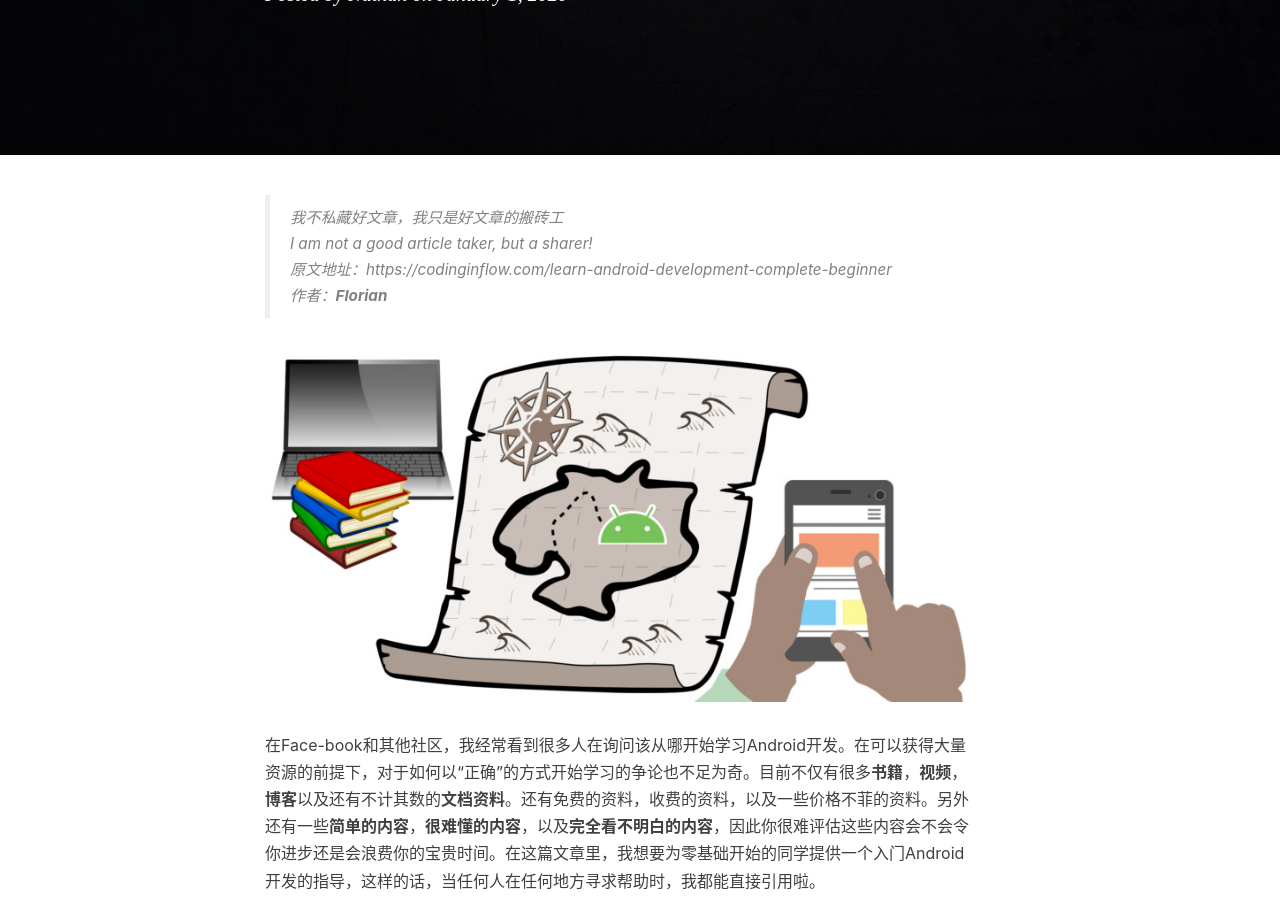
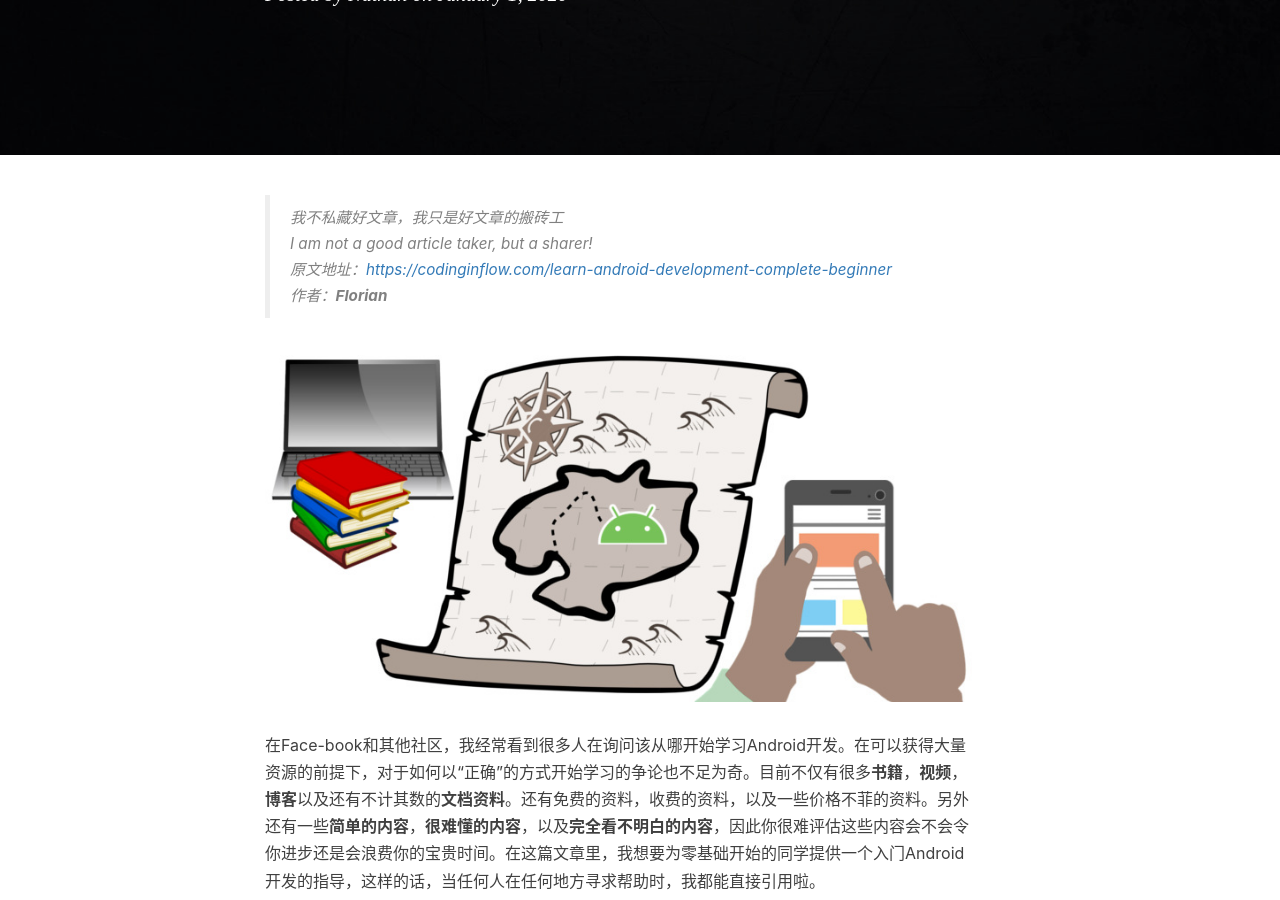
Before and after one commit to Nathan-Feng/Nathan-Feng.github.io, a Jekyll site: the page built from _posts/2020-01-01-translate-learn-android.md, in a window 1280 px wide and 900 px high, scrolled down 470 px. Built offline with Jekyll 4.4.1, drawn with Linux system fonts in a browser that asks for light colours; nearby versions of some CDN libraries; comment, search, counter and statistics services are not loaded; some of the changed lines change nothing that is shown.

Commit message:
change something

```diff
--- a/_posts/2020-01-01-translate-learn-android.md
+++ b/_posts/2020-01-01-translate-learn-android.md
@@ -13,7 +13,7 @@ tags:
 >
 > I am not a good article taker,  but a sharer!
 >
-> 原文地址：https://codinginflow.com/learn-android-development-complete-beginner
+> 原文地址：[https://codinginflow.com/learn-android-development-complete-beginner](https://codinginflow.com/learn-android-development-complete-beginner)
 >
 > 作者：**Florian**
 
```
